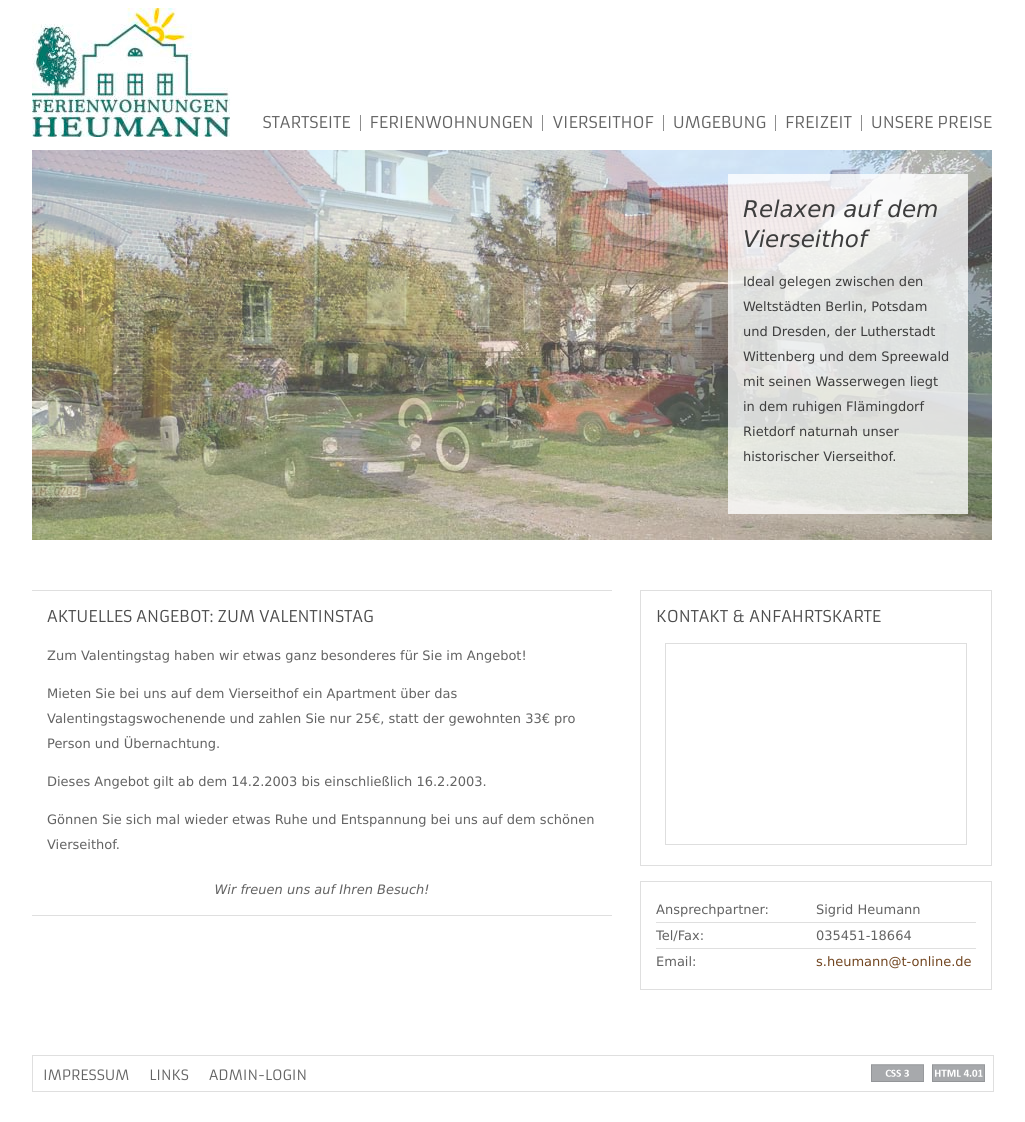
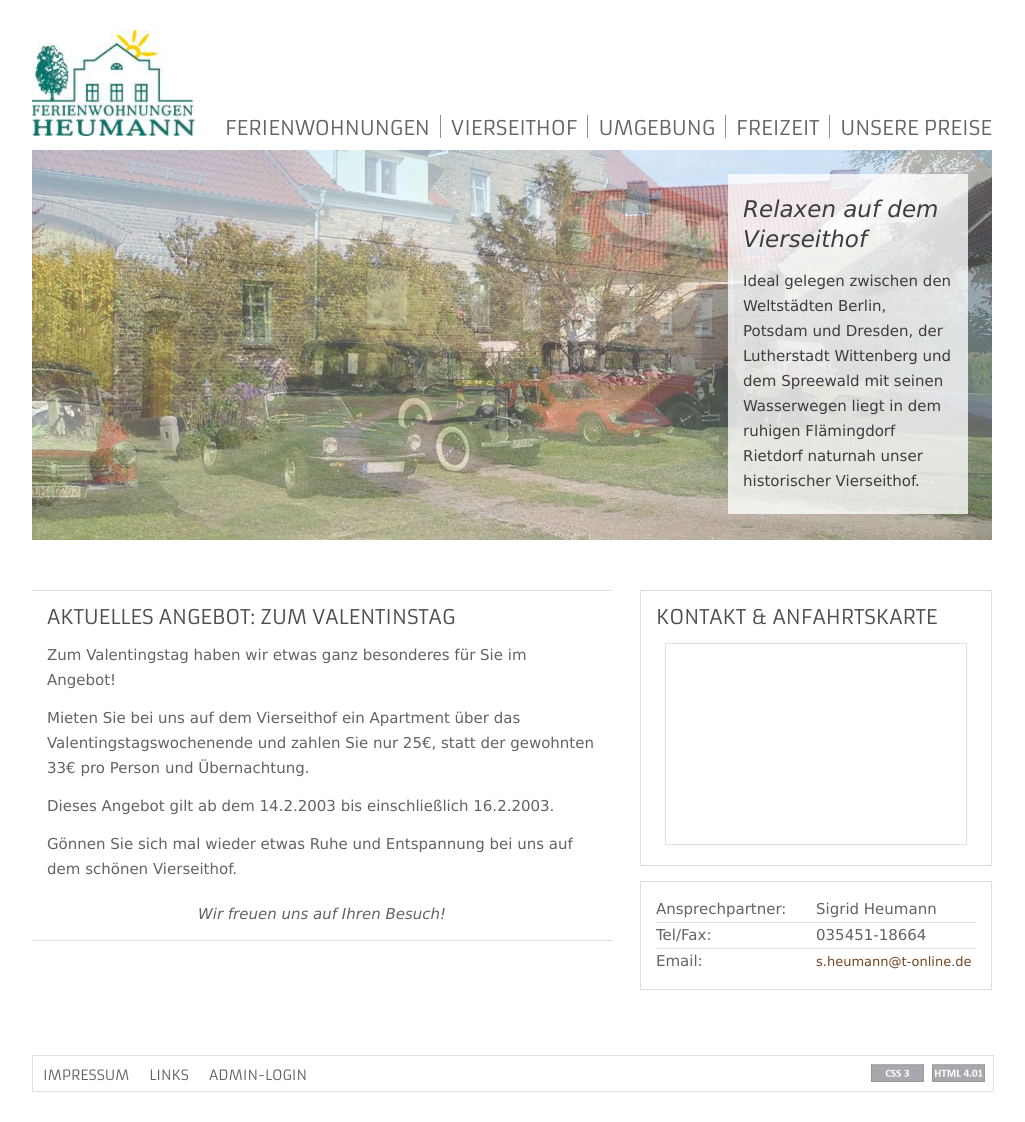
Before and after one commit to lolnice/vierseithof, a PHP site: page / in a window 1280 px wide. Shown: the whole page, without its empty margins (128-1153 px from the left). Run offline with PHP 8.4, Linux system fonts and the light colour scheme; a map, chart or similar area stays blank; some libraries are stand-ins or nearby versions.

Commit message:
Schrift groesser gemacht, Logo kleiner

```diff
--- a/css/style.css
+++ b/css/style.css
@@ -33,17 +33,17 @@ html, body
 
 #logo
 	{
-		width: 201px;
-		height: 134px;
+		width: 150px;
+		height: 100px;
 		position: absolute;
 		left: 0px;
-		bottom: 8px;
+		bottom: 20px;
 	}
 
 #logo img
 	{
-		width: 201px;
-		height: 134px;
+		width: 165px;
+		height: 110px;
 	}
 
 #picture_wrapper
@@ -107,7 +107,7 @@ html, body
 	{
 		margin: 15px 15px 15px 15px;
 		line-height: 25px;
-		font-size: 13px;
+		font-size: 15px;
 		color: #3d3d3d;
 		font-family: Verdana, sans-serif;
 	}
@@ -144,6 +144,11 @@ html, body
 		width: 320px;
 	}
 
+#content_wrapper table.small_table a
+	{
+		font-size: 13px;
+	}
+
 #content_wrapper table.link_table
 	{
 		width: 960px;
@@ -158,7 +163,7 @@ html, body
 
 #content_wrapper p.link_p
 	{
-		font-size: 13px;
+		font-size: 15px;
 		font-family: Armata, sans-serif;
 		color: #4d4d4d;
 		text-transform: uppercase;
@@ -209,7 +214,7 @@ html, body
 
 #content_wrapper h1
 	{
-		font-size: 16px;
+		font-size: 20px;
 		font-family: Armata, sans-serif;
 		color: #4d4d4d;
 		text-transform: uppercase;
@@ -231,7 +236,7 @@ html, body
 	{
 		margin: 0px 15px 13px 15px;
 		line-height: 25px;
-		font-size: 13px;
+		font-size: 15px;
 		color: #636363;
 		font-family: Verdana, sans-serif;
 	}
@@ -429,14 +434,14 @@ html, body
 
 #navlist a
 	{
-		font-size: 16px;
+		font-size: 20px;
 		font-family: Armata, sans-serif;
 		color: #636363;
 		text-transform: uppercase;
 		text-decoration: none;
 		display: block;
-		line-height: 16px;
-		padding: 0 9px 0 9px;
+		line-height: 20px;
+		padding: 3px 10px 0 10px;
 		border-right: 1px solid #8d8d8d;
 	}
 
--- a/index.php
+++ b/index.php
@@ -29,11 +29,10 @@
 			<div id="wrapper">
 				<div id="header">
 					<div id="logo">
-						<img src="img/logo.jpg" alt="Vierseithof" >
+						<a href="index.php?sub=startseite"><img src="img/logo.jpg" alt="Vierseithof" ></a>
 					</div>
 					<div id="navi">
 						<ul id="navlist">
-							<li><a href="index.php?sub=startseite">Startseite</a></li>
 							<li><a href="index.php?sub=ferienwohnungen">Ferienwohnungen</a></li>
 							<li><a href="index.php?sub=vierseithof">Vierseithof</a></li>
 							<li><a href="index.php?sub=umgebung">Umgebung</a></li>
```
